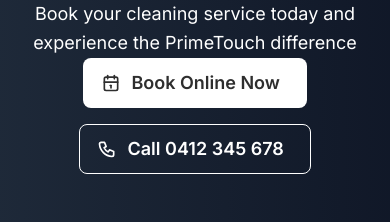
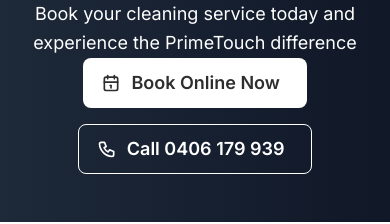
Before and after one commit to dvishist/primetouch, a Next.js app: page / in a window 390 px wide. Shown: the part 4284-4508 px from the top of the page. Built offline with nearby package versions, Linux system fonts and the light colour scheme.

Commit message:
phone fix

```diff
--- a/src/components/CTABanner.tsx
+++ b/src/components/CTABanner.tsx
@@ -31,13 +31,13 @@
 							</Button>
 							<Button
 								component="a"
-								href="tel:0412345678"
+								href="tel:0406179939"
 								size="lg"
 								leftSection={<IconPhone size={20} />}
 								variant="outline"
 								color="white"
 							>
-								Call 0412 345 678
+								Call 0406 179 939
 							</Button>
 						</Group>
 					</div>
```
